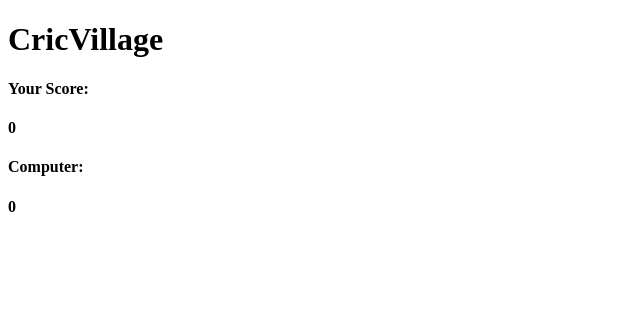
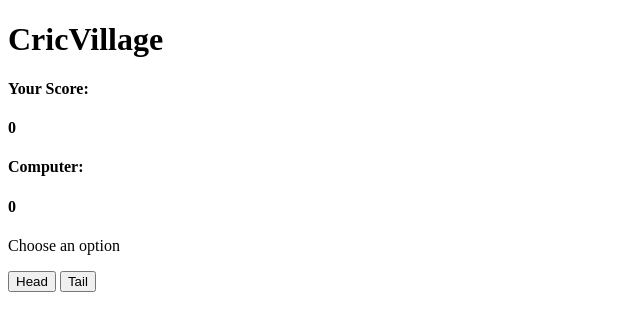
Before and after one commit to Sadiqur057/JavaScript-MiniProject, a plain HTML site: page CricketVillage/index.html in a window 1280 px wide. Shown: the whole page, without its empty margins (0-640 px from the left). Drawn offline with nearby package versions, Linux system fonts and the light colour scheme.

Commit message:
toss section added

```diff
--- a/CricketVillage/index.html
+++ b/CricketVillage/index.html
@@ -1,14 +1,17 @@
 <!DOCTYPE html>
 <html lang="en">
+
 <head>
     <meta charset="UTF-8">
     <meta name="viewport" content="width=device-width, initial-scale=1.0">
     <link rel="stylesheet"
-    href="https://fonts.googleapis.com/css2?family=Material+Symbols+Outlined:opsz,wght,FILL,GRAD@24,400,0,0" />
+        href="https://fonts.googleapis.com/css2?family=Material+Symbols+Outlined:opsz,wght,FILL,GRAD@24,400,0,0" />
     <title>CricketVillage</title>
 </head>
+
 <body>
     <h1>CricVillage</h1>
+    <!-- Score Container -->
     <div class="score-container">
         <div class="score-box">
             <h4 class="label">Your Score:</h4>
@@ -18,6 +21,19 @@
             <h4 class="label">Computer:</h4>
             <h4 class="value" id="score-comp">0</p>
         </div>
+
     </div>
+
+    <!-- Toss Section-->
+    <div class="selection-section" id="toss-selection">
+        <p class="message" id="message">Choose an option</p>
+        <div class="btn-container">
+            <button class="btn" onclick="play.toss(0)">Head</button>
+            <button class="btn" onclick="play.toss(1)">Tail</button>
+        </div>
+    </div>
+
+
 </body>
+
 </html>
```
